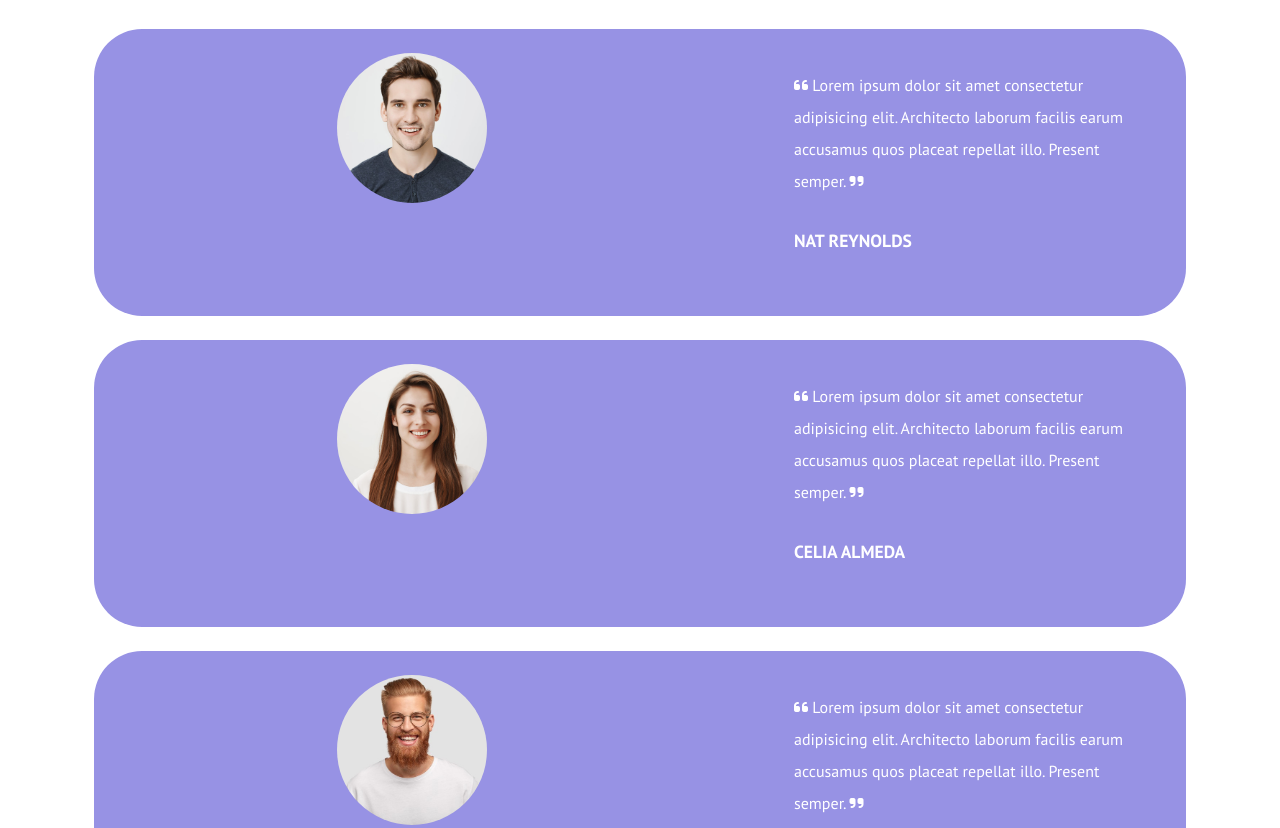
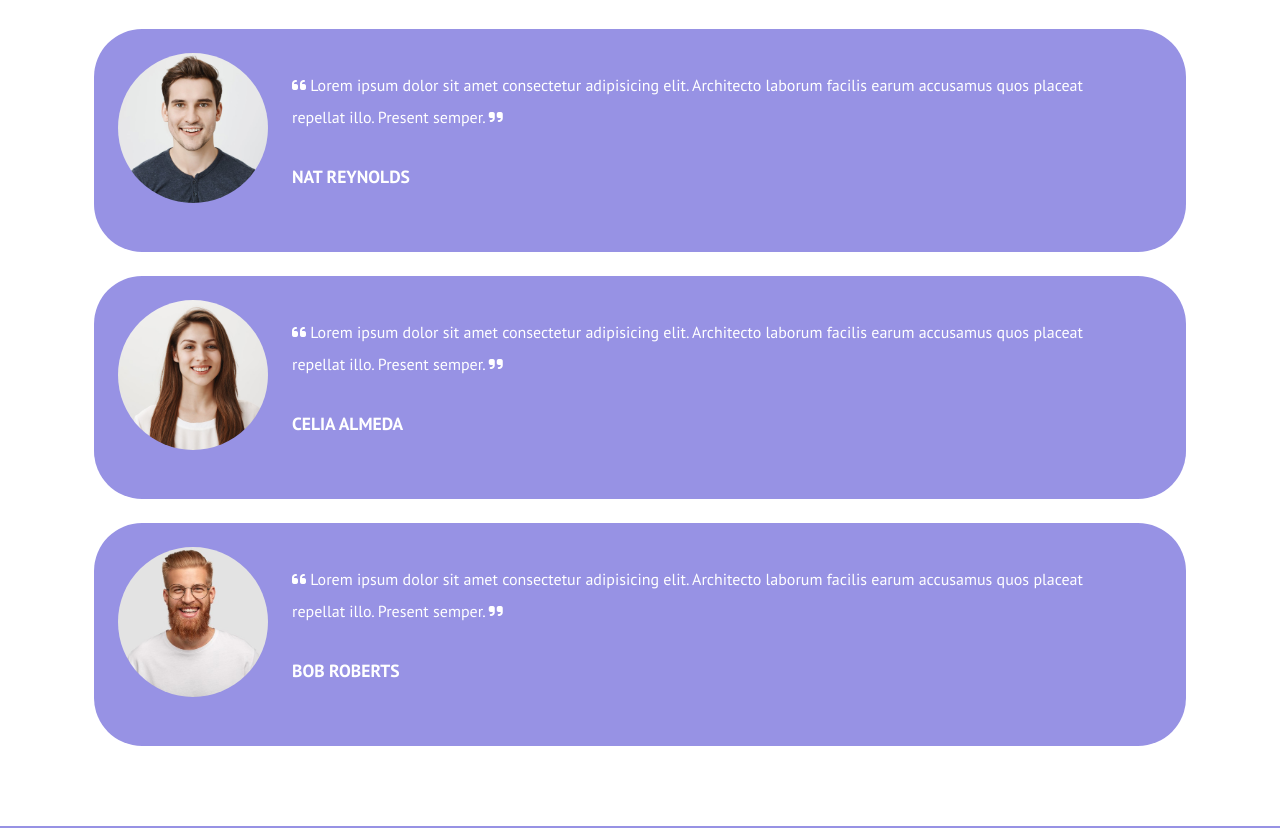
Before and after one commit to StefaniaSgreva/htmlcss-responsive-layout, a plain HTML site: page index.html in a window 1280 px wide. Shown: the part 1830-2658 px from the top of the page. Drawn offline with Linux system fonts and the light colour scheme.

Commit message:
testimonial section debug

```diff
--- a/index.html
+++ b/index.html
@@ -103,36 +103,36 @@
                 <h2>We are committed expert partners</h2>
                 <p>We place huge value on strong relationships and have seen the benefit they bring to our business. Customer feedback is vital in helping us to get it right.</p>
                 <div class="feedback">
-                    <div class="left">
+                    <div>
                         <div class="round">
                             <img src="./img/testimonial1.jpg" alt="">
                         </div>
                     </div>
-                    <div class="right">
+                    <div>
                         <p><i class="fa-solid fa-quote-left"></i> Lorem ipsum dolor sit amet consectetur adipisicing elit. Architecto laborum facilis earum accusamus quos placeat repellat illo. Present semper. <i class="fa-solid fa-quote-right"></i></p>
                         <div class="testimonial-name">NAT REYNOLDS</div>
                     </div>
                 </div>
 
                 <div class="feedback">
-                    <div class="left">
+                    <div>
                         <div class="round">
                             <img src="./img/testimonial2.jpg" alt="">
                         </div>
                     </div>
-                    <div class="right">
+                    <div>
                         <p><i class="fa-solid fa-quote-left"></i> Lorem ipsum dolor sit amet consectetur adipisicing elit. Architecto laborum facilis earum accusamus quos placeat repellat illo. Present semper. <i class="fa-solid fa-quote-right"></i></p>
                         <div class="testimonial-name">CELIA ALMEDA</div>
                     </div>
                 </div>
 
                 <div class="feedback">
-                    <div class="left">
+                    <div>
                         <div class="round">
                             <img src="./img/testimonial3.jpg" alt="">
                         </div>
                     </div>
-                    <div class="right">
+                    <div>
                         <p><i class="fa-solid fa-quote-left"></i> Lorem ipsum dolor sit amet consectetur adipisicing elit. Architecto laborum facilis earum accusamus quos placeat repellat illo. Present semper. <i class="fa-solid fa-quote-right"></i></p>
                         <div class="testimonial-name">BOB ROBERTS</div>
                     </div>
```
